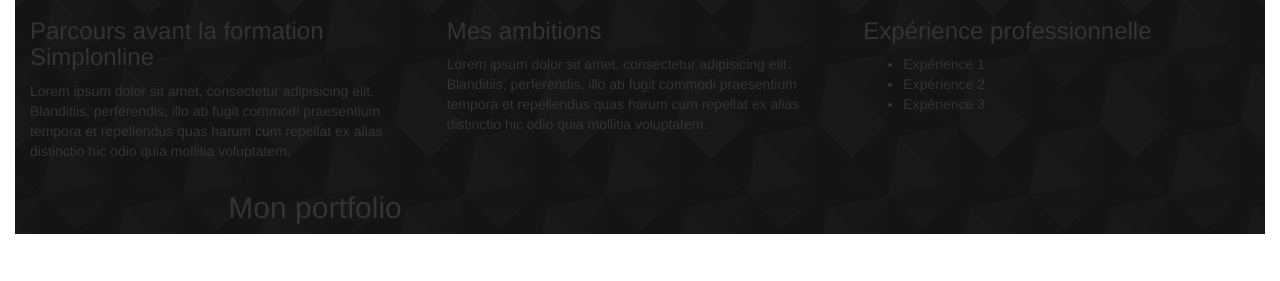
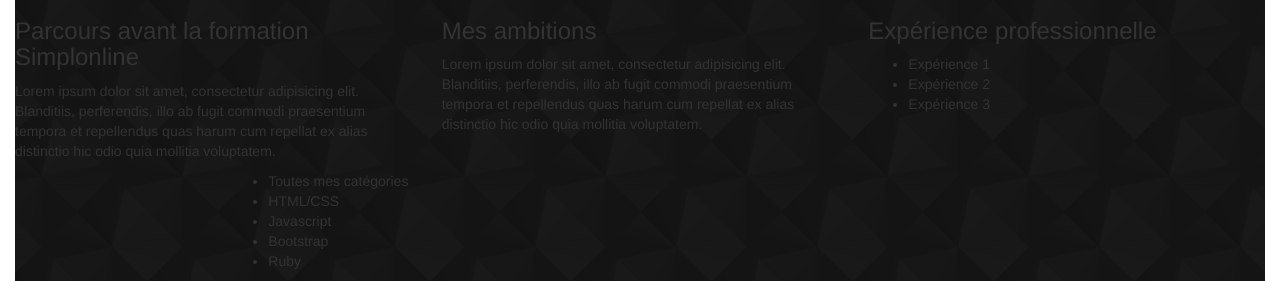
Before and after one commit to stephds01/Semaine7-SimplonLine, a plain HTML site: page Portfolio-bootstrap/index.html in a window 1280 px wide. Shown: the part 551-832 px from the top of the page. Before the commit the page ends 800 px from the top, so only its background shows below. Drawn offline with nearby package versions, Linux system fonts and the light colour scheme.

Commit message:
mise en page html du content

```diff
--- a/Portfolio-bootstrap/index.html
+++ b/Portfolio-bootstrap/index.html
@@ -25,7 +25,6 @@
     <div class="content">
 
         <div class="row">
-            <div class="col-xs-12 col-sm-12 col-md-12 col-lg-12 box3">
 
                     <div class="col-xs-4 col-sm-4 col-md-4 col-lg-4">
                         <h3>Parcours avant la formation Simplonline</h3>
@@ -43,13 +42,18 @@
                             <li>Expérience 3</li>
                         </ul>
                     </div>
-            </div>
+
         </div>
 
         <div class="row">
             <main class="col-xs-8 col-xs-offset-2 col-sm-8 col-sm-offset-2 col-md-8 col-md-offset-2 col-lg-8 col-lg-offset-2">
-                    <h2>Mon portfolio</h2>
-                </div>
+                    <ul>
+                        <li>Toutes mes catégories</li>
+                        <li>HTML/CSS</li>
+                        <li>Javascript</li>
+                        <li>Bootstrap</li>
+                        <li>Ruby</li>
+                    </ul>
             </main>
         </div>
 
```
